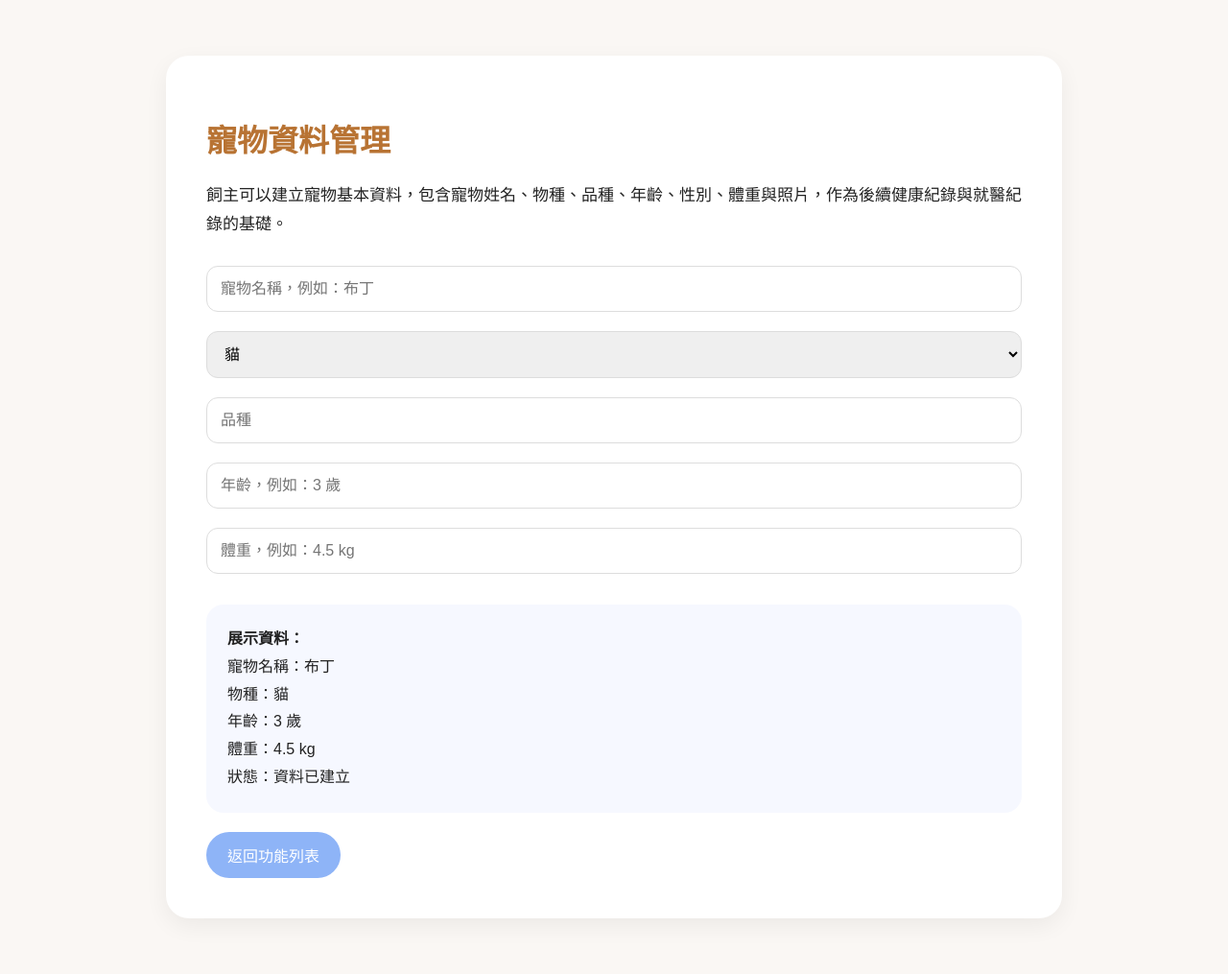
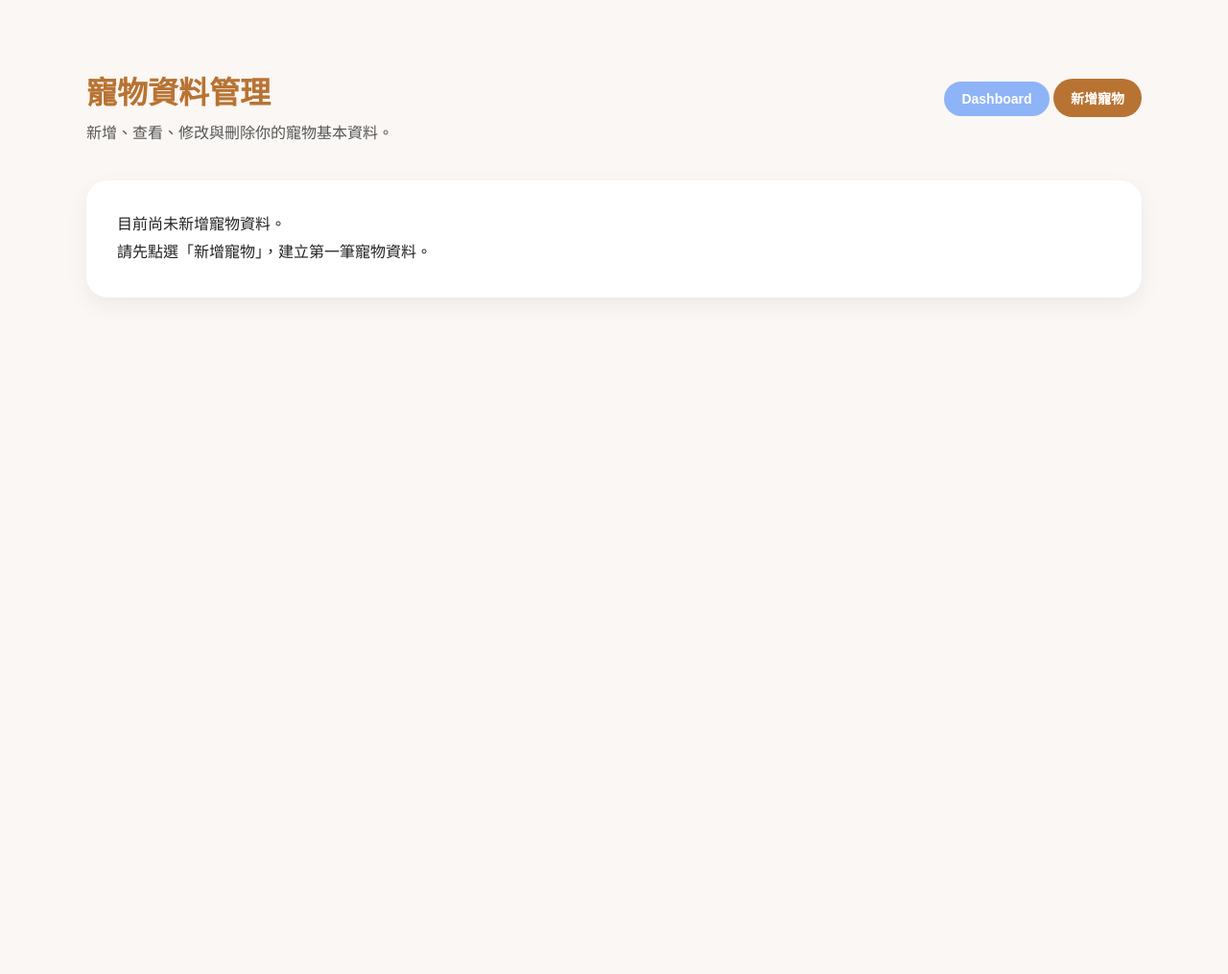
Before and after one commit to carol651104/PetCareAI, a Flask app: page /pets in a window 1280 px wide. Shown: the whole page at 96% size. After the commit the page ends 270 px from the top, so only its background shows below. Run offline with Flask 3, Linux system fonts and the light colour scheme; the visitor is signed in with stand-in values (Sample User, id 1); data that the repository does not hold is empty.

Commit message:
Update pets.html

```diff
--- a/templates/pets.html
+++ b/templates/pets.html
@@ -2,92 +2,211 @@
 <html lang="zh-Hant">
 <head>
     <meta charset="UTF-8">
-    <title>寵物資料管理</title>
+    <title>寵物資料管理 - PetCareAI</title>
+
     <style>
         body {
+            margin: 0;
             font-family: "Microsoft JhengHei", sans-serif;
             background: #faf7f4;
-            padding: 50px;
             color: #222;
         }
 
-        .box {
-            max-width: 850px;
+        .container {
+            max-width: 1100px;
             margin: auto;
-            background: white;
-            padding: 42px;
-            border-radius: 24px;
-            box-shadow: 0 8px 24px rgba(0,0,0,.06);
+            padding: 50px 24px;
+        }
+
+        .topbar {
+            display: flex;
+            justify-content: space-between;
+            align-items: center;
+            margin-bottom: 34px;
         }
 
         h1 {
             color: #b87333;
+            margin-bottom: 8px;
         }
 
-        p {
-            line-height: 1.8;
-            font-size: 17px;
-        }
-
-        input, select {
-            width: 100%;
-            padding: 14px;
-            margin: 10px 0;
-            border: 1px solid #ddd;
-            border-radius: 12px;
-            font-size: 16px;
-            box-sizing: border-box;
-        }
-
-        .card {
-            background: #f6f8ff;
-            padding: 22px;
-            border-radius: 18px;
-            margin-top: 22px;
+        .subtitle {
+            color: #555;
             line-height: 1.8;
         }
 
-        a {
+        .btn {
             display: inline-block;
-            margin-top: 20px;
-            padding: 12px 22px;
+            padding: 10px 18px;
             background: #8eb4f7;
             color: white;
             border-radius: 999px;
             text-decoration: none;
+            font-weight: bold;
+            border: none;
+            cursor: pointer;
+            font-size: 14px;
+        }
+
+        .btn-brown {
+            background: #b87333;
+        }
+
+        .btn-danger {
+            background: #e06b6b;
+        }
+
+        .grid {
+            display: grid;
+            grid-template-columns: repeat(3, 1fr);
+            gap: 22px;
+        }
+
+        .card {
+            background: white;
+            padding: 26px;
+            border-radius: 22px;
+            box-shadow: 0 8px 24px rgba(0,0,0,0.06);
+        }
+
+        .pet-img {
+            width: 100%;
+            height: 170px;
+            background: #f6f8ff;
+            border-radius: 18px;
+            object-fit: cover;
+            margin-bottom: 18px;
+        }
+
+        .placeholder {
+            height: 170px;
+            background: #f6f8ff;
+            border-radius: 18px;
+            display: flex;
+            align-items: center;
+            justify-content: center;
+            font-size: 46px;
+            margin-bottom: 18px;
+        }
+
+        .card h3 {
+            color: #b87333;
+            margin: 0 0 12px 0;
+        }
+
+        .meta {
+            color: #444;
+            line-height: 1.8;
+        }
+
+        .actions {
+            display: flex;
+            gap: 8px;
+            flex-wrap: wrap;
+            margin-top: 18px;
+        }
+
+        .empty {
+            background: white;
+            padding: 32px;
+            border-radius: 22px;
+            box-shadow: 0 8px 24px rgba(0,0,0,0.06);
+            line-height: 1.8;
+        }
+
+        .flash {
+            background: #fff6e8;
+            color: #8a4f1d;
+            padding: 12px 16px;
+            border-radius: 14px;
+            margin-bottom: 22px;
+        }
+
+        @media (max-width: 900px) {
+            .grid {
+                grid-template-columns: repeat(2, 1fr);
+            }
+        }
+
+        @media (max-width: 620px) {
+            .topbar {
+                display: block;
+            }
+
+            .grid {
+                grid-template-columns: 1fr;
+            }
+
+            .btn {
+                margin-top: 10px;
+            }
         }
     </style>
 </head>
+
 <body>
-<div class="box">
-    <h1>寵物資料管理</h1>
 
-    <p>
-        飼主可以建立寵物基本資料，包含寵物姓名、物種、品種、年齡、性別、體重與照片，作為後續健康紀錄與就醫紀錄的基礎。
-    </p>
+<div class="container">
 
-    <input type="text" placeholder="寵物名稱，例如：布丁">
+    <div class="topbar">
+        <div>
+            <h1>寵物資料管理</h1>
+            <div class="subtitle">新增、查看、修改與刪除你的寵物基本資料。</div>
+        </div>
 
-    <select>
-        <option>貓</option>
-        <option>狗</option>
-        <option>其他</option>
-    </select>
-
-    <input type="text" placeholder="品種">
-    <input type="text" placeholder="年齡，例如：3 歲">
-    <input type="text" placeholder="體重，例如：4.5 kg">
-
-    <div class="card">
-        <strong>展示資料：</strong><br>
-        寵物名稱：布丁<br>
-        物種：貓<br>
-        年齡：3 歲<br>
-        體重：4.5 kg<br>
-        狀態：資料已建立
+        <div>
+            <a class="btn" href="/dashboard">Dashboard</a>
+            <a class="btn btn-brown" href="/pets/add">新增寵物</a>
+        </div>
     </div>
 
-    <a href="/features">返回功能列表</a>
+    {% with messages = get_flashed_messages() %}
+        {% if messages %}
+            {% for message in messages %}
+                <div class="flash">{{ message }}</div>
+            {% endfor %}
+        {% endif %}
+    {% endwith %}
+
+    {% if pets %}
+        <div class="grid">
+            {% for pet in pets %}
+                <div class="card">
+                    {% if pet.photo_url %}
+                        <img class="pet-img" src="{{ pet.photo_url }}" alt="{{ pet.name }}">
+                    {% else %}
+                        <div class="placeholder">🐾</div>
+                    {% endif %}
+
+                    <h3>{{ pet.name }}</h3>
+
+                    <div class="meta">
+                        物種：{{ pet.species }}<br>
+                        品種：{{ pet.breed or "未填寫" }}<br>
+                        性別：{{ pet.gender or "未填寫" }}<br>
+                        年齡：{{ pet.age or "未填寫" }}<br>
+                        體重：{% if pet.weight %}{{ pet.weight }} kg{% else %}未填寫{% endif %}
+                    </div>
+
+                    <div class="actions">
+                        <a class="btn" href="/pets/{{ pet.id }}">查看</a>
+                        <a class="btn btn-brown" href="/pets/{{ pet.id }}/edit">修改</a>
+
+                        <form method="POST" action="/pets/{{ pet.id }}/delete" onsubmit="return confirm('確定要刪除這隻寵物嗎？');">
+                            <button class="btn btn-danger" type="submit">刪除</button>
+                        </form>
+                    </div>
+                </div>
+            {% endfor %}
+        </div>
+    {% else %}
+        <div class="empty">
+            目前尚未新增寵物資料。<br>
+            請先點選「新增寵物」，建立第一筆寵物資料。
+        </div>
+    {% endif %}
+
 </div>
+
 </body>
 </html>
```
